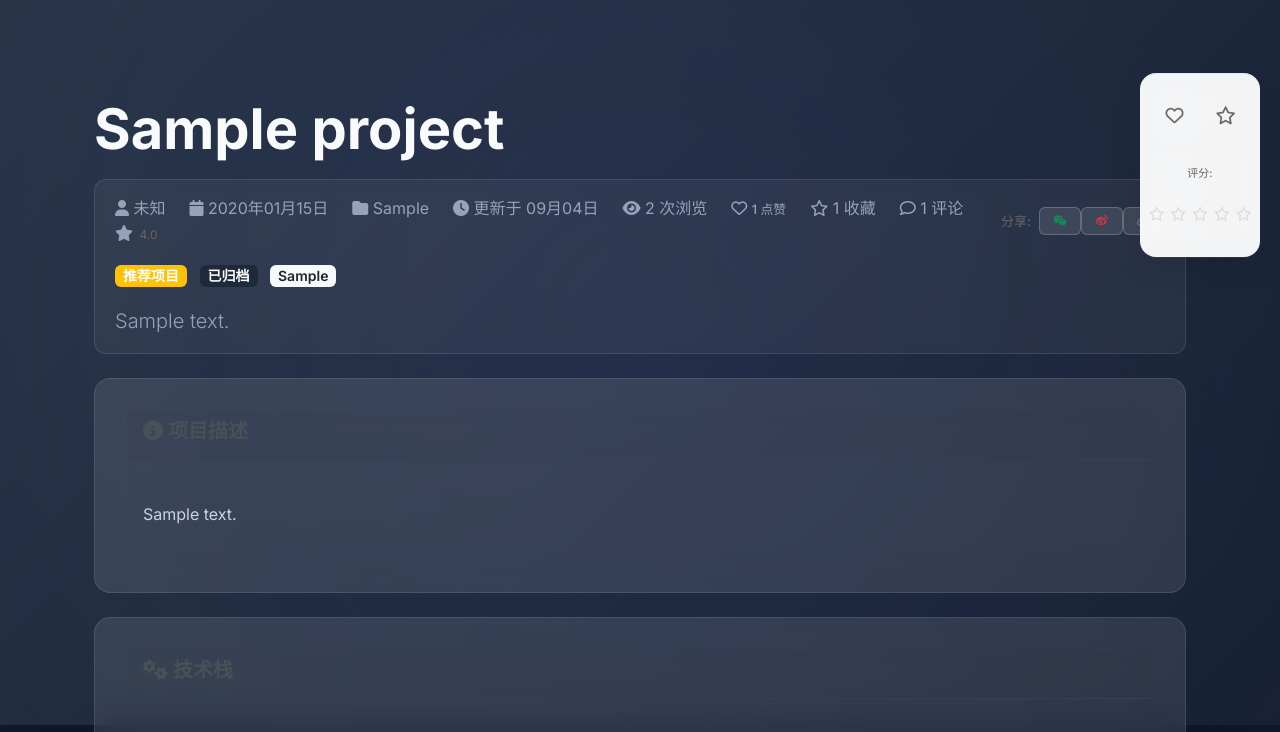
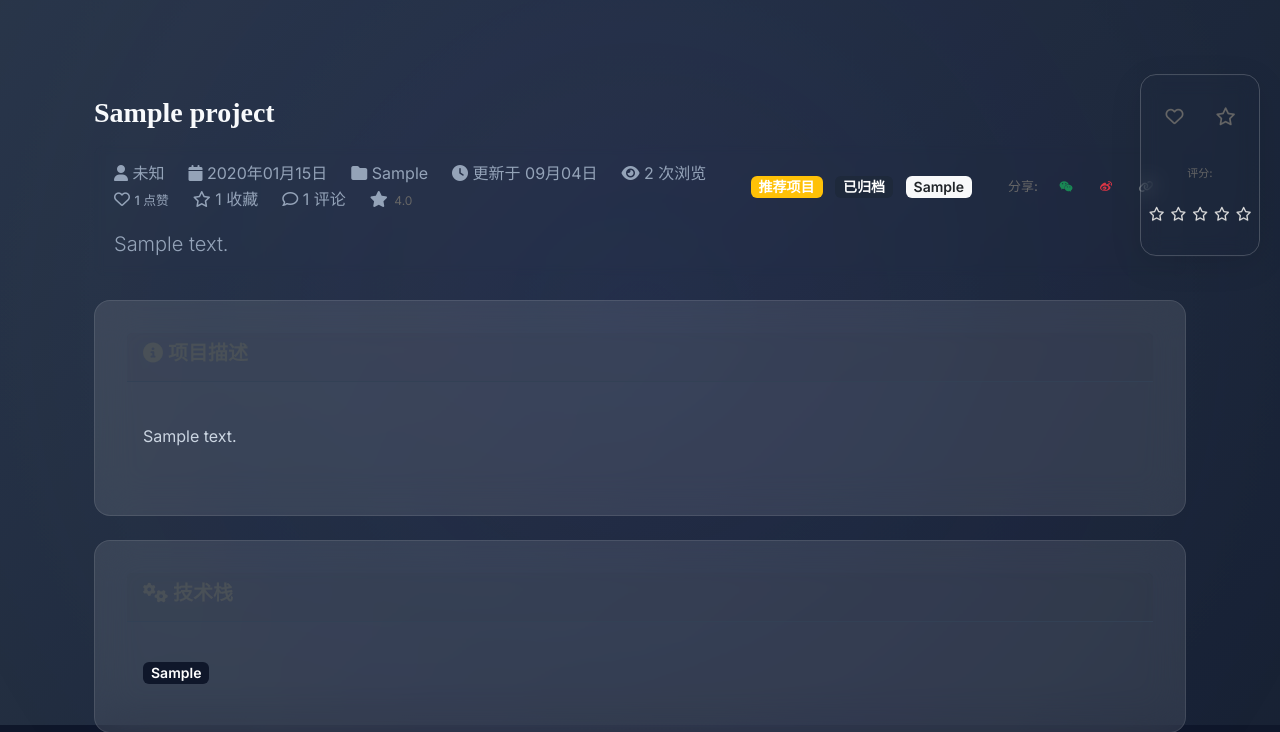
Before and after one commit to Charleskie/flask-blog, a Flask app: page /projects/1 in a window 1280 px wide. Shown: the part 75-807 px from the top of the page. Run offline with Flask 3, Linux system fonts and the light colour scheme; a user stored in the database is signed in; data comes from the database, SQL or seed files in the repository; tables that the repository leaves empty hold one stand-in row (values such as "Sample post"); data that the repository does not hold is empty; some libraries are stand-ins or nearby versions; some web fonts are replaced.

Commit message:
优化部分UI
Signed-off-by: 王胜 <shengwang@shopee.com>

```diff
--- a/app/templates/frontend/blog.html
+++ b/app/templates/frontend/blog.html
@@ -39,15 +39,11 @@ article.card:hover {
 {% block content %}
 <div class="row">
     <div class="col-12">
-        <h1 class="text-center mb-3">技术博客</h1>
-        <p class="text-center lead mb-4">分享我的技术心得、学习笔记和行业见解。</p>
+        <h1 class="text-center mb-3 fs-3 fw-bold">文章</h1>
 
         <!-- 面包屑导航 -->
         <nav aria-label="breadcrumb" class="mb-4">
             <ol class="breadcrumb justify-content-center">
-                <li class="breadcrumb-item">
-                    <a href="{{ url_for('main.blog') }}">全部文章</a>
-                </li>
                 {% if current_category %}
                 <li class="breadcrumb-item active" aria-current="page">
                     {{ current_category }}
--- a/app/templates/frontend/project_detail.html
+++ b/app/templates/frontend/project_detail.html
@@ -8,7 +8,7 @@
         <div class="col-lg-12">
             <!-- 项目标题和基本信息 -->
             <div class="project-header">
-                <h1 class="display-4 fw-bold">{{ project.title }}</h1>
+                <h1 class="display-2 fw-bold custom-title">{{ project.title }}</h1>
 
                 <!-- 项目元信息 -->
                 <div class="project-meta-info">
@@ -58,6 +58,22 @@
                             </div>
                             {% endif %}
                         </div>
+                        <!-- 项目状态和标签 -->
+                        <div class="me-4">
+                            {% if project.featured %}
+                                <span class="badge bg-warning me-2">推荐项目</span>
+                            {% endif %}
+                            {% if project.status == 'active' %}
+                                <span class="badge bg-success me-2">进行中</span>
+                            {% elif project.status == 'completed' %}
+                                <span class="badge bg-primary me-2">已完成</span>
+                            {% else %}
+                                <span class="badge bg-secondary me-2">已归档</span>
+                            {% endif %}
+                            {% for tag in project.get_tags_list() %}
+                                <span class="badge bg-light text-dark me-1">{{ tag }}</span>
+                            {% endfor %}
+                        </div>
 
                         <!-- 右侧：分享按钮 -->
                         <div class="meta-right d-flex align-items-center">
@@ -74,23 +90,6 @@
                                 </button>
                             </div>
                         </div>
-                    </div>
-
-                    <!-- 项目状态和标签 -->
-                    <div class="mb-3">
-                        {% if project.featured %}
-                            <span class="badge bg-warning me-2">推荐项目</span>
-                        {% endif %}
-                        {% if project.status == 'active' %}
-                            <span class="badge bg-success me-2">进行中</span>
-                        {% elif project.status == 'completed' %}
-                            <span class="badge bg-primary me-2">已完成</span>
-                        {% else %}
-                            <span class="badge bg-secondary me-2">已归档</span>
-                        {% endif %}
-                        {% for tag in project.get_tags_list() %}
-                            <span class="badge bg-light text-dark me-1">{{ tag }}</span>
-                        {% endfor %}
                     </div>
 
                     <!-- 项目简介 -->
@@ -251,13 +250,26 @@
 <style>
 /* 项目元信息样式 */
 .project-meta-info {
-    background: rgba(255, 255, 255, 0.05);
     backdrop-filter: blur(5px);
     -webkit-backdrop-filter: blur(5px);
     border-radius: 12px;
     padding: 16px 20px;
-    border: 1px solid rgba(255, 255, 255, 0.1);
     margin-bottom: 24px;
+}
+
+@font-face {
+  font-family: 'FZKai';
+  src: url('/fonts/FZKai.woff2') format('woff2'),
+       url('/fonts/FZKai.woff') format('woff'),
+       url('/fonts/FZKai.ttf') format('truetype');
+  font-weight: normal;
+  font-style: normal;
+}
+
+.custom-title {
+  font-family: 'FZKai', 'KaiTi', 'STKaiti', serif;
+  font-size: 28px; /* 可以换成Bootstrap fs-3 */
+  font-weight: bold;
 }
 
 .meta-single-line {
@@ -301,7 +313,7 @@
     display: flex;
     flex-direction: column;
     gap: 12px;
-    background: rgba(255, 255, 255, 0.95);
+    background: rgba(0, 0, 0, 0);
     backdrop-filter: blur(10px);
     -webkit-backdrop-filter: blur(10px);
     border-radius: 16px;
@@ -328,7 +340,7 @@
     height: 50px;
     border: none;
     border-radius: 12px;
-    background: rgba(255, 255, 255, 0.1);
+    background: rgba(0, 0, 0, 0);
     color: #666;
     transition: all 0.3s ease;
     cursor: pointer;
@@ -337,7 +349,7 @@
 }
 
 .floating-btn:hover {
-    background: rgba(255, 255, 255, 0.2);
+    background: rgba(0, 0, 0, 0);
     color: #333;
     transform: translateY(-2px);
     box-shadow: 0 4px 16px rgba(0, 0, 0, 0.1);
@@ -369,9 +381,8 @@
     align-items: center;
     gap: 8px;
     padding: 12px;
-    background: rgba(255, 255, 255, 0.1);
+    background: rgba(0, 0, 0, 0);
     border-radius: 12px;
-    border: 1px solid rgba(255, 255, 255, 0.2);
 }
 
 .floating-rating-section .rating-label {
@@ -415,8 +426,7 @@
     align-items: center;
     justify-content: center;
     transition: all 0.2s ease;
-    border: 1px solid rgba(255, 255, 255, 0.2);
-    background: rgba(255, 255, 255, 0.1);
+    background: rgba(0, 0, 0, 0);
 }
 
 .share-btn:hover {
--- a/app/templates/frontend/projects.html
+++ b/app/templates/frontend/projects.html
@@ -5,8 +5,7 @@
 {% block content %}
 <div class="row">
     <div class="col-12">
-        <h1 class="text-center mb-5">项目展示</h1>
-        <p class="text-center lead mb-5">补充中。</p>
+        <h1 class="text-center mb-3 fs-3 fw-bold">项目展示</h1>
     </div>
 </div>
 
@@ -75,6 +74,7 @@
         </div>
         {% endfor %}
     {% else %}
+        <p class="text-center lead mb-5">补充中。</p>
     {% endif %}
 </div>
 
```
Also changed, not shown: app/templates/frontend/post_detail.html (+28 -21 lines), 1 other file.
